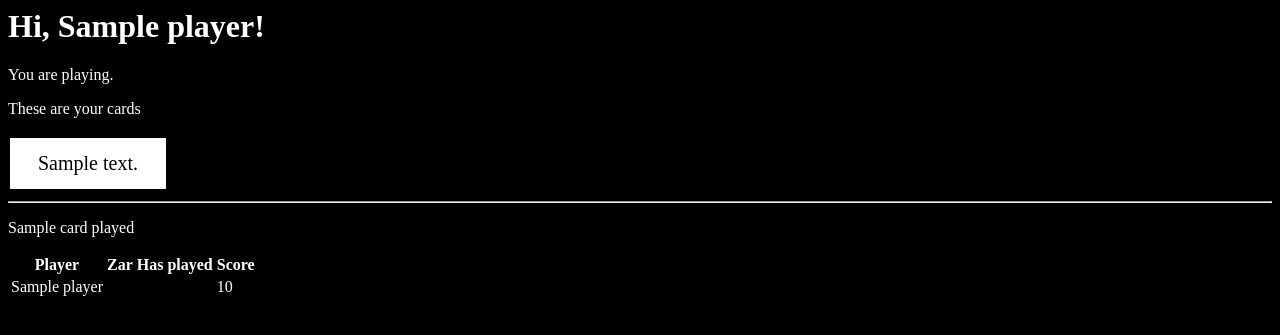
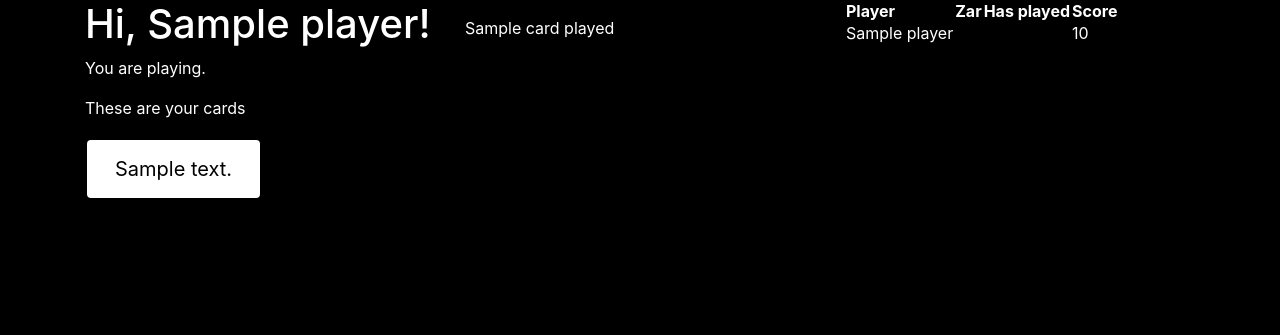
Before and after one commit to federfoschini/flask-cards-against-humanity, a Flask app: template templates/player.html in a window 1280 px wide. Shown: the top 335 px of the page. Run offline with Flask 2, Linux system fonts and the light colour scheme; the template is opened without the code that fills it: most values are stand-ins (such as "Sample title", 1, 10 or a date in 2020); some libraries are stand-ins or nearby versions.

Commit message:
Added bootstrap layout

```diff
--- a/db_operation.py
+++ b/db_operation.py
@@ -5,7 +5,7 @@ import json
 import os
 
 def connect():
-    conn = psycopg2.connect(os.getenv('DATABASE_URL'))
+    conn = psycopg2.connect(os.environ.get('DATABASE_URL'))
 
     return conn
 
--- a/templates/player.html
+++ b/templates/player.html
@@ -1,10 +1,14 @@
 <html>
     <head>
+    	<link rel="stylesheet" href="https://stackpath.bootstrapcdn.com/bootstrap/4.4.1/css/bootstrap.min.css" integrity="sha384-Vkoo8x4CGsO3+Hhxv8T/Q5PaXtkKtu6ug5TOeNV6gBiFeWPGFN9MuhOf23Q9Ifjh" crossorigin="anonymous">
         <title style="color:white">THIS IS THE GAME</title>
     </head>
     <body onload = "JavaScript:AutoRefresh(5000);">
 
-        <h1 style="color:white">Hi, {{ player.name }}! </h1>
+    	<div class="container">
+  <div class="row">
+    <div class="col-sm">
+      <h1 style="color:white">Hi, {{ player.name }}! </h1>
 
         {% if player.is_zar %}
         	<p>You are the zar, wait for the other to play</p>
@@ -37,10 +41,9 @@
 
         {% endfor %}
 		{% endif %}
-
-
-        <hr>
-        {% if turn_complete %}
+    </div>
+    <div class="col-sm">
+            {% if turn_complete %}
         	<p>Everybody played. Card on the table. </p>
         	{% if player.is_zar %}
 				<p>ZAR click on the winner</p>
@@ -53,7 +56,6 @@
         	{% endfor %}
 
 			{% else %}
-				<p>{{player.is_zar}}</p>
 				{% for card in played_card%}
 			        <div>
 			        	<a href = "{{request.url}}" class="btn" >
@@ -76,7 +78,9 @@
         	{% endfor %}
 
         {% endif%}
-     <table class="centered thick-border">
+    </div>
+    <div class="col-sm">
+      <table class="centered thick-border">
         <tr>
                 <th>Player</th>
                 <th>Zar</th>
@@ -95,6 +99,15 @@
                 </tr>
         {% endfor %}
 	</table>
+    </div>
+  </div>
+</div>
+
+
+
+        <hr>
+
+
 
     </body>
 </html>
```
Also changed, not shown: utils.py (line endings or trailing spaces).
